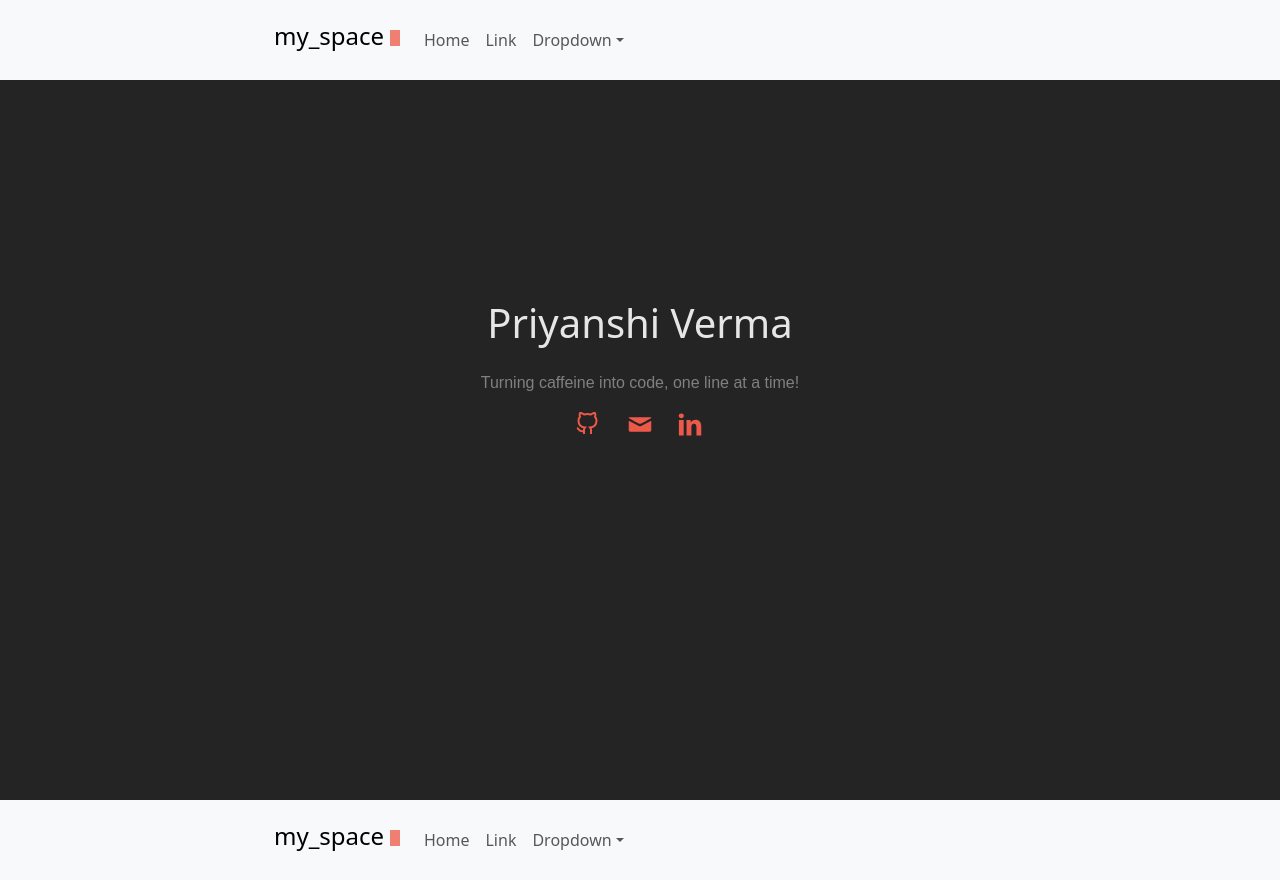
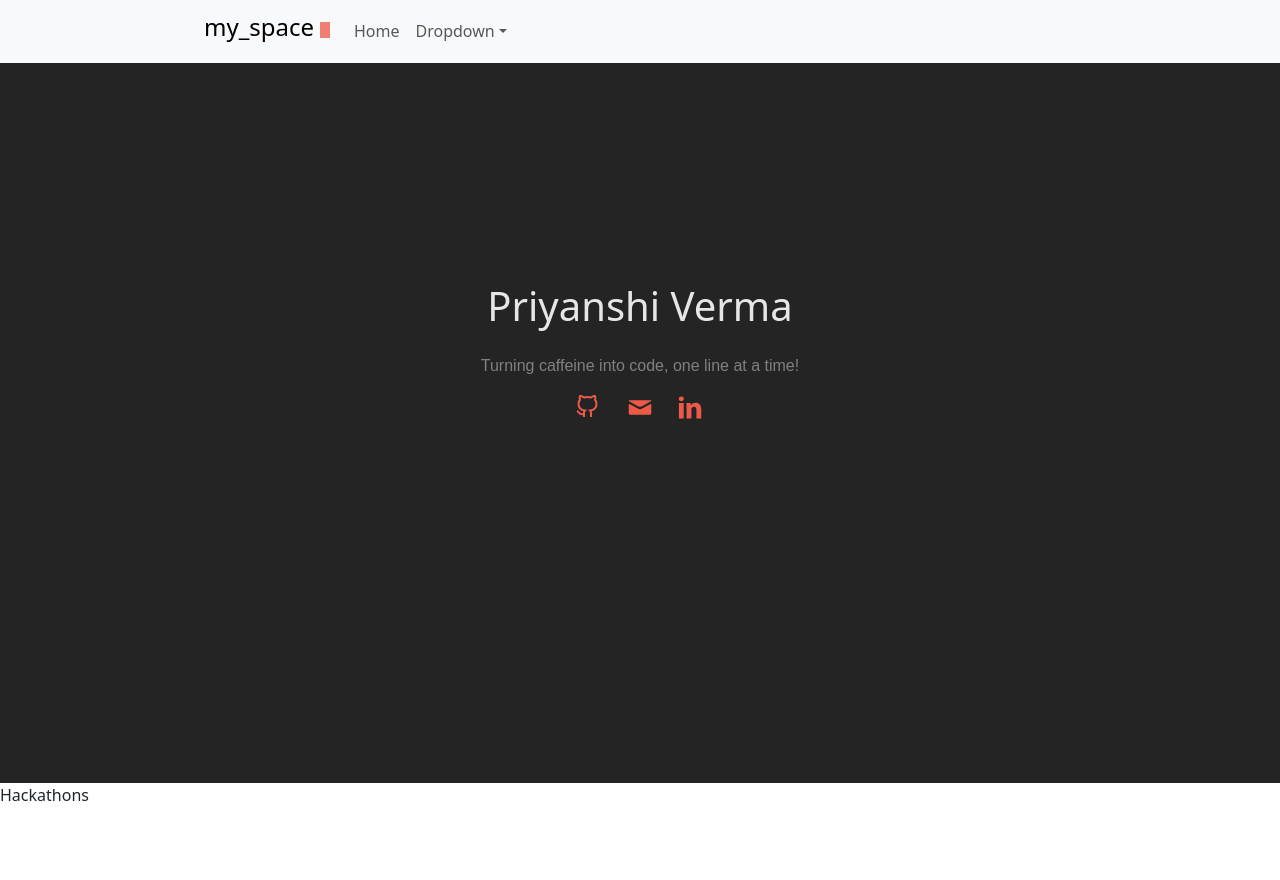
Before and after one commit to Priyanshi5732/priyanshi5732.github.io, a React (Create React App) app: page /Hackathons in a window 1280 px wide. After the commit the page ends 807 px from the top, so only its background shows below. Built offline with nearby package versions, Linux system fonts and the light colour scheme.

Commit message:
tried bootstrap

```diff
--- a/src/components/Navbar.js
+++ b/src/components/Navbar.js
@@ -8,27 +8,31 @@ import NavDropdown from "react-bootstrap/NavDropdown";
 
 const BasicExample = () => {
   return (
-    <Navbar bg="dark" expand="lg" className="bg-body-tertiary">
-      <Container>
-        <Navbar.Brand href="#home">
+    <Navbar bg="dark"  expand="lg" className="bg-body-tertiary">
+      <Container fluid>
+        <Navbar.Brand href="#">
           <div className="lefttext">
             <span class="box">
               <h4>my_space </h4>
             </span>
           </div>
         </Navbar.Brand>
-        <Navbar.Toggle aria-controls="basic-navbar-nav" />
-        <Navbar.Collapse id="basic-navbar-nav">
-          <Nav className="me-auto">
-            <Nav.Link href="#home">Home</Nav.Link>
-            <Nav.Link href="#link">Link</Nav.Link>
-            <NavDropdown title="Dropdown" id="basic-nav-dropdown">
+        <Navbar.Toggle aria-controls="navbarScroll" />
+        <Navbar.Collapse id="navbarScroll">
+          <Nav
+            className="me-auto my-2 my-lg-0"
+            style={{ maxHeight: "100px" }}
+            navbarScroll
+          >
+            <Nav.Link href="#action1">Home</Nav.Link>
+            <NavDropdown title="Dropdown" id="navbarScrollingDropdown">
               <NavDropdown.Item href="About">About</NavDropdown.Item>
               <NavDropdown.Item href="Hackathons">
                 Hackathons
               </NavDropdown.Item>
               <NavDropdown.Item href="Projects">Projects</NavDropdown.Item>
             </NavDropdown>
+
           </Nav>
         </Navbar.Collapse>
       </Container>
--- a/src/pages/Hackathons.js
+++ b/src/pages/Hackathons.js
@@ -1,11 +1,11 @@
 import React from "react";
 import "../styles/Hackathons.css";
-import Navbar from "../components/Navbar";
+
 
 export const Hackathons = () => {
   return (
     <div>
-      <Navbar>Hackathons</Navbar></div>
-  )
+      Hackathons</div>
+  );
 }
 export default Hackathons;
--- a/src/styles/Navbar.css
+++ b/src/styles/Navbar.css
@@ -1,4 +1,4 @@
-.navbar {
+.Navbar {
   width: 100vw;
   height: 5rem;
   background-color: rgb(31, 31, 31);
```
